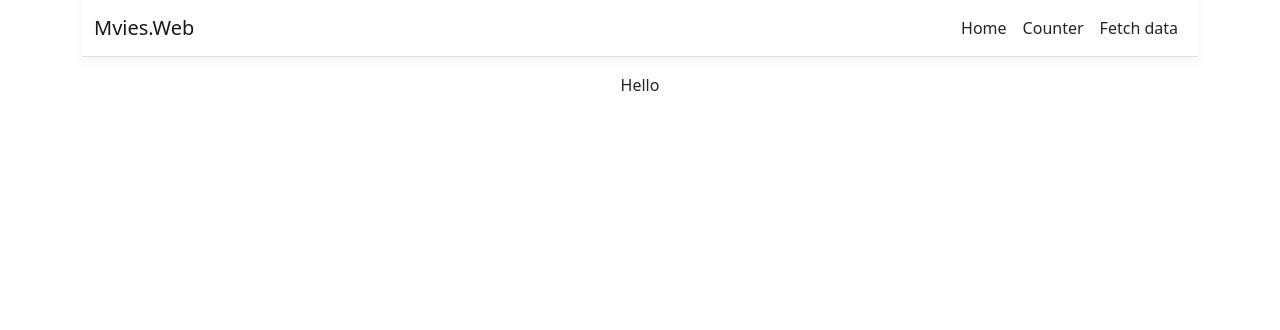
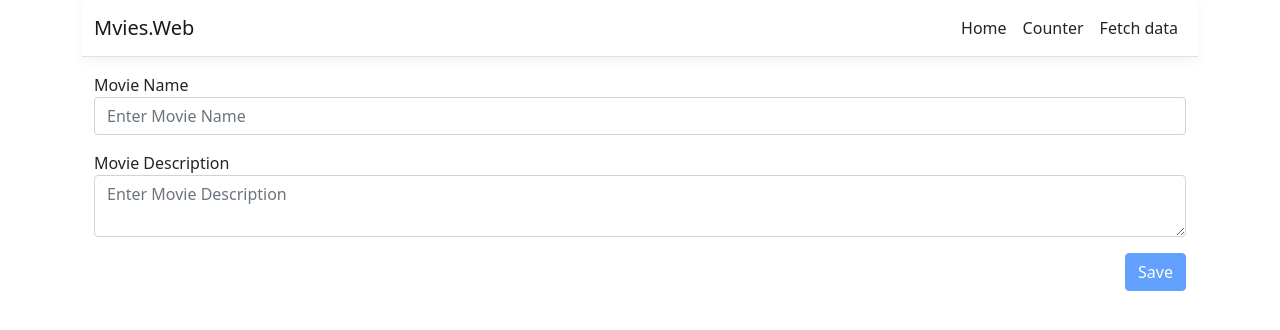
Before and after one commit to Racoonpro/RacoonMovies, an Angular app in the folder src/Mvies.Web/ClientApp/: page /movie/new in a window 1280 px wide. Shown: the top 330 px of the page. Built offline with nearby package versions, Linux system fonts and the light colour scheme.

Commit message:
added movie component that is working

```diff
--- a/src/Mvies.Web/ClientApp/src/app/home/movie/movie.component.html
+++ b/src/Mvies.Web/ClientApp/src/app/home/movie/movie.component.html
@@ -1,3 +1,17 @@
-<div class="d-flex justify-content-center">
-    Hello
+<div class="d-flex">
+    <form #movieForm="ngForm" class="flex-fill" (submit)="create(movie)">
+        <div class="form-group mb-3">
+            <label for="name">Movie Name</label>
+            <input required [(ngModel)]="movie.name" type="text" name="name" id="name" class="form-control flex-fill"
+                placeholder="Enter Movie Name">
+        </div>
+        <div class="form-group mb-3">
+            <label for="description">Movie Description</label>
+            <textarea required [(ngModel)]="movie.description" type="text" name="description" id="description"
+                class="form-control" placeholder="Enter Movie Description"></textarea>
+        </div>
+        <div class="form-group d-flex d-flex-row justify-content-end">
+            <button [disabled]="movieForm.invalid" type="submit" class="btn btn-primary">Save</button>
+        </div>
+    </form>
 </div>
--- a/src/Mvies.Web/ClientApp/src/app/home/movie/movie.component.ts
+++ b/src/Mvies.Web/ClientApp/src/app/home/movie/movie.component.ts
@@ -1,13 +1,13 @@
 import { Component, OnInit } from "@angular/core";
-import { ActivatedRoute } from "@angular/router";
+import { ActivatedRoute, Router } from "@angular/router";
 import { of } from "rxjs";
 import { mergeMap } from "rxjs/operators";
 import { Movie } from "src/app/models";
 import { MovieService } from "src/app/services/movie.service";
 
 @Component({
-    selector:"racoon-movie",
-    templateUrl:"./movie.component.html"
+    selector: "racoon-movie",
+    templateUrl: "./movie.component.html"
 })
 export class MovieComponent implements OnInit {
 
@@ -15,13 +15,14 @@ export class MovieComponent implements OnInit {
 
     constructor(
         private activatedRoute: ActivatedRoute,
-        private movieSvc: MovieService
-    ){}
+        private movieSvc: MovieService,
+        private router: Router
+    ) { }
 
     ngOnInit(): void {
         const routeResolution$ = this.activatedRoute.params.pipe(
             mergeMap((params, _) => {
-                if(params.id == "new"){
+                if (params.id == "new") {
                     return of(new Movie())
                 }
                 return this.movieSvc.get(params.id);
@@ -30,4 +31,9 @@ export class MovieComponent implements OnInit {
         routeResolution$.subscribe(movie => this.movie = movie);
     }
 
+    create = (movie: Movie) => {
+        this.movieSvc.create(movie)
+            .subscribe(() => this.router.navigate([``]))
+    }
+
 }
--- a/src/Mvies.Web/ClientApp/src/app/services/movie.service.ts
+++ b/src/Mvies.Web/ClientApp/src/app/services/movie.service.ts
@@ -1,6 +1,6 @@
 import { HttpClient } from "@angular/common/http";
 import { Injectable } from "@angular/core";
-import { Observable, of } from "rxjs";
+import { observable, Observable, of } from "rxjs";
 import { Movie } from "../models";
 
 @Injectable()
@@ -8,13 +8,17 @@ export class MovieService {
 
     constructor(
         private _http: HttpClient
-    ) {}
+    ) { }
 
-    all = () :Observable<Movie[]> => {
+    all = (): Observable<Movie[]> => {
         return this._http.get<Movie[]>('/api/movie/list');
     }
 
-    get = (id: number) : Observable<Movie> => {
+    get = (id: number): Observable<Movie> => {
         return this._http.get<Movie>(`/api/movie/${id}`);
     }
+
+    create = (movie: Movie): Observable<Movie> => {
+        return this._http.post<Movie>(`/api/movie`, movie);
+    }
 }
```
Also changed, not shown: src/Mvies.Web/ClientApp/src/app/app.module.ts (+1 -14 lines), 2 other files (tests, documents, lock files or other folders).
